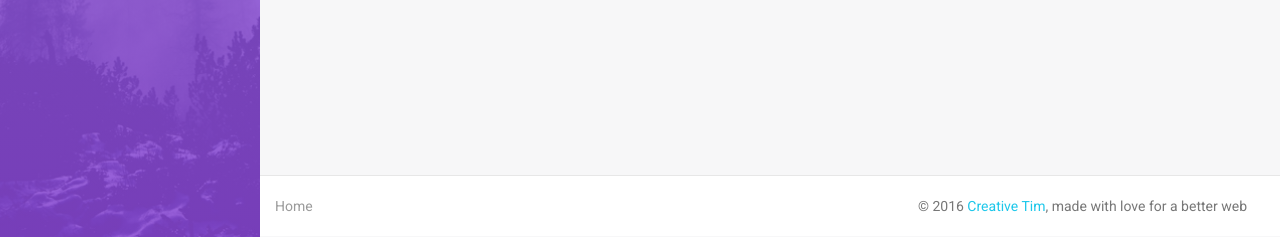
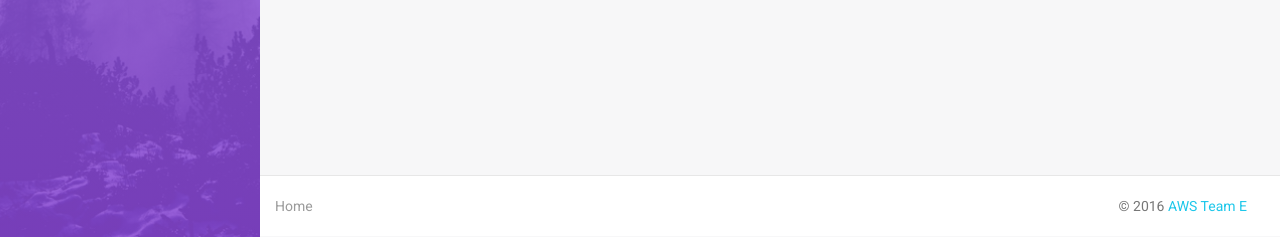
Before and after one commit to thommiller/AWS-Group-E, a Django app: page /citations/ in a window 1280 px wide. Shown: the part 563-800 px from the top of the page. Run offline with Django 3.2, Linux system fonts and the light colour scheme; the visitor is signed in with stand-in values (Sample User, id 1); data that the repository does not hold is empty; some libraries are stand-ins or nearby versions.

Commit message:
html cleanup - citations.html
made some minor citations.html changes

```diff
--- a/djangoBackend/templates/citations.html
+++ b/djangoBackend/templates/citations.html
@@ -184,7 +184,7 @@
                     </ul>
                 </nav>
                 <p class="copyright pull-right">
-                    &copy; 2016 <a href="http://www.creative-tim.com">Creative Tim</a>, made with love for a better web
+                    &copy; 2016 <a href="https://github.com/thommiller/AWS-Group-E">AWS Team E</a>
                 </p>
             </div>
         </footer>
```
